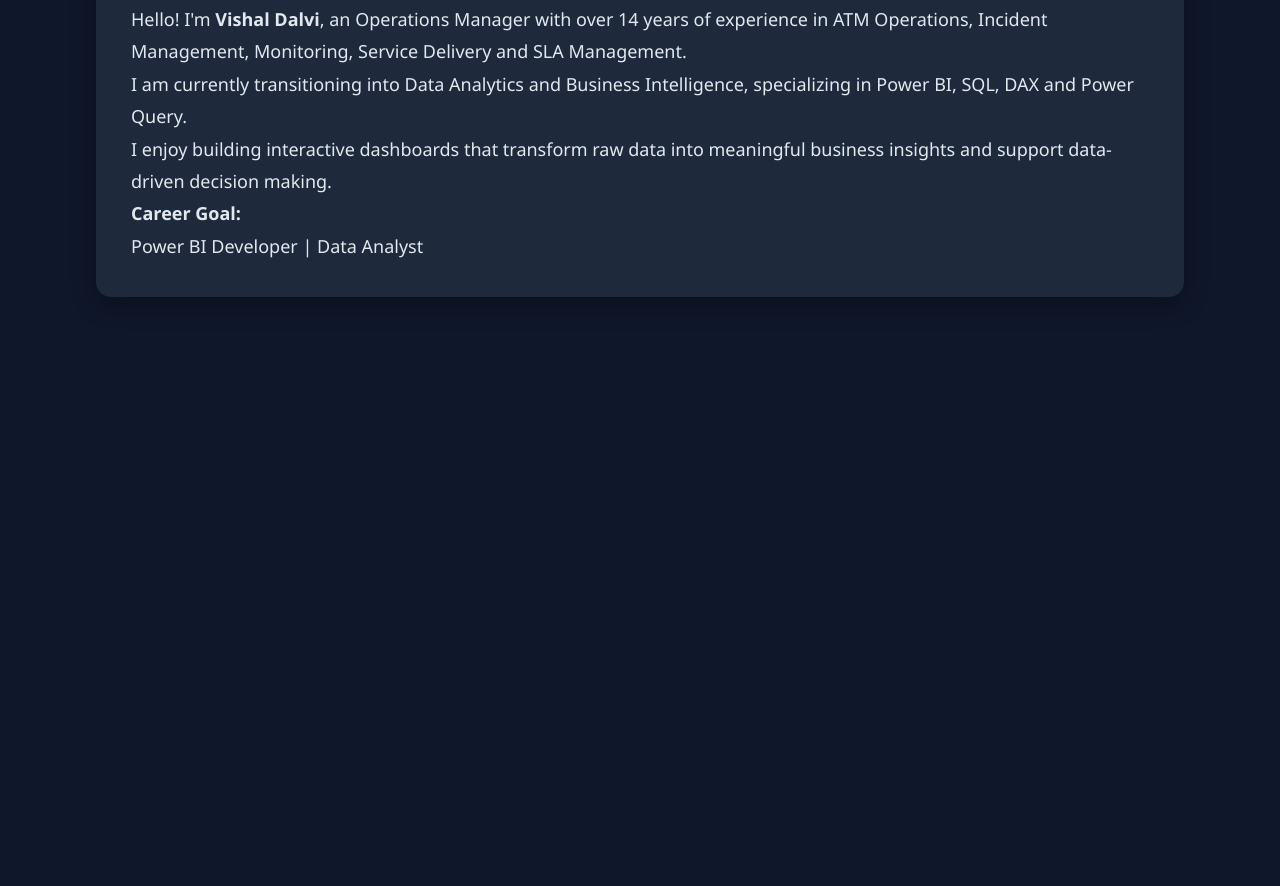
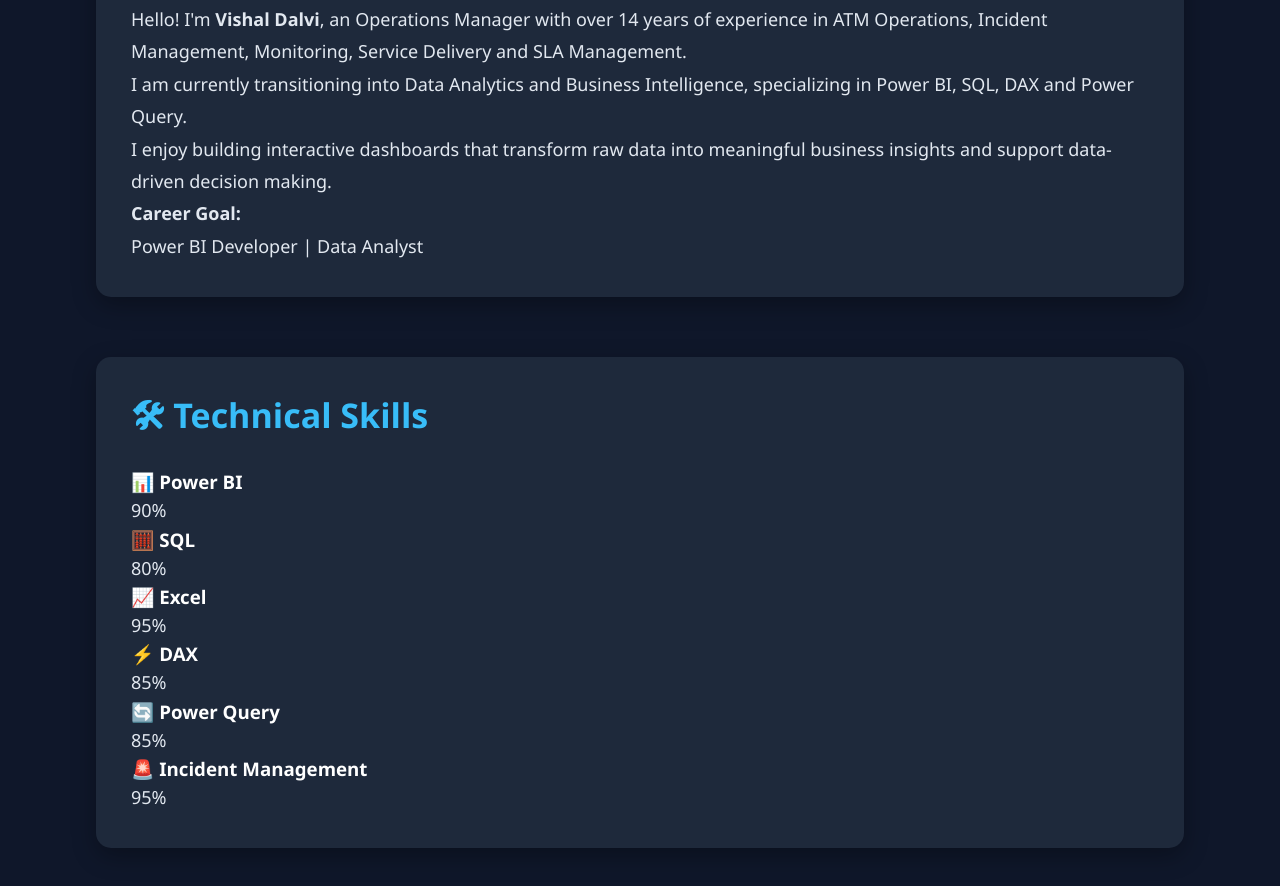
Before and after one commit to VishalDalvi1988/VishalDalvi1988.github.io, a plain HTML site: page index.html in a window 1280 px wide. Shown: the part 958-1844 px from the top of the page. Before the commit the page ends 1315 px from the top, so only its background shows below. Drawn offline with Linux system fonts and the light colour scheme.

Commit message:
Add technical skills section with progress bars

```diff
--- a/index.html
+++ b/index.html
@@ -116,7 +116,99 @@
 
 </section>
 
-<section id="skills"></section>
+<section id="skills" class="section">
+
+<h2>🛠 Technical Skills</h2>
+
+<div class="skills-container">
+
+<div class="skill-card">
+
+<h3>📊 Power BI</h3>
+
+<div class="progress">
+
+<div class="progress-bar powerbi"></div>
+
+</div>
+
+<p>90%</p>
+
+</div>
+
+<div class="skill-card">
+
+<h3>🧮 SQL</h3>
+
+<div class="progress">
+
+<div class="progress-bar sql"></div>
+
+</div>
+
+<p>80%</p>
+
+</div>
+
+<div class="skill-card">
+
+<h3>📈 Excel</h3>
+
+<div class="progress">
+
+<div class="progress-bar excel"></div>
+
+</div>
+
+<p>95%</p>
+
+</div>
+
+<div class="skill-card">
+
+<h3>⚡ DAX</h3>
+
+<div class="progress">
+
+<div class="progress-bar dax"></div>
+
+</div>
+
+<p>85%</p>
+
+</div>
+
+<div class="skill-card">
+
+<h3>🔄 Power Query</h3>
+
+<div class="progress">
+
+<div class="progress-bar pq"></div>
+
+</div>
+
+<p>85%</p>
+
+</div>
+
+<div class="skill-card">
+
+<h3>🚨 Incident Management</h3>
+
+<div class="progress">
+
+<div class="progress-bar incident"></div>
+
+</div>
+
+<p>95%</p>
+
+</div>
+
+</div>
+
+</section>
 
 <section id="projects"></section>
 
```
